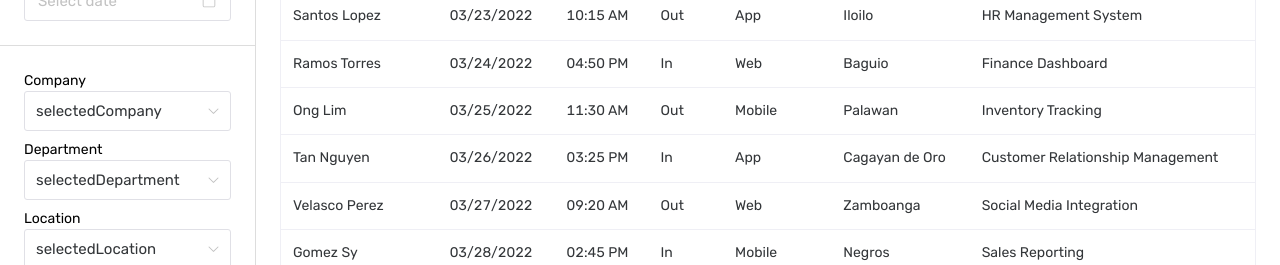
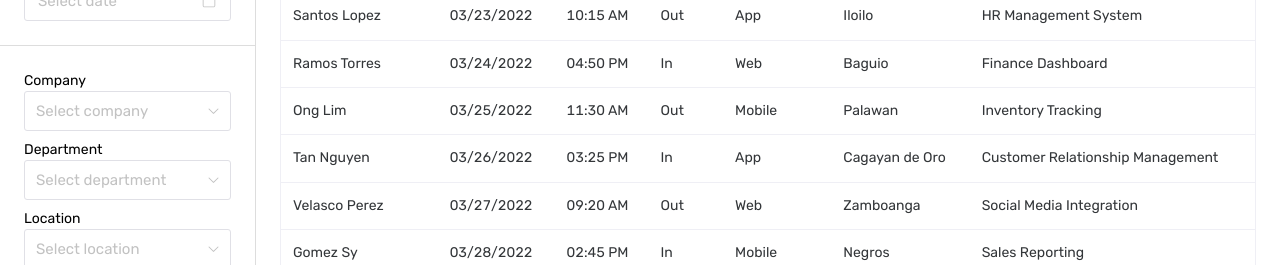
Before and after one commit to rebpacquiao/manage-attendance, a Vue app: page /attendance-logs in a window 1280 px wide. Shown: the part 535-800 px from the top of the page. Built offline with nearby package versions, Linux system fonts and the light colour scheme.

Commit message:
Fixed issue on Placeholder

```diff
--- a/src/components/Filters/Filters.vue
+++ b/src/components/Filters/Filters.vue
@@ -1,25 +1,20 @@
 <template>
-  <NFlex vertical>
-    <div
-      v-for="filterItem in filterItems"
-      :key="filterItem.label"
-      :class="filterItem.class"
-    >
-      <label>{{ filterItem.label }}</label>
+  <NSpace vertical>
+    <div v-for="(filter, index) in filters" :key="index" class="filter-items">
+      <label>{{ filter.label }}</label>
       <NSelect
-        v-model:value="filterItem.model"
+        :v-model="filter.model"
+        :placeholder="filter.placeholder"
+        :options="filter.options"
         size="large"
-        :placeholder="filterItem.placeholder"
-        :options="filterItem.options"
       />
     </div>
-  </NFlex>
-  <div></div>
+  </NSpace>
 </template>
 
 <script>
 import { defineComponent } from "vue";
-import { NSelect, NFlex } from "naive-ui";
+import { NSelect, NSpace } from "naive-ui";
 import { companyData } from "@/data/companyData.js";
 import { deparmentData } from "@/data/departmentData.js";
 import { locationsData } from "@/data/locationData.js";
@@ -29,40 +24,36 @@ export default defineComponent({
   name: "FilterComponent",
   components: {
     NSelect,
-    NFlex,
+    NSpace,
   },
   data() {
     return {
-      filterItems: [
+      filters: [
         {
           label: "Company",
-          class: "filter-items",
           model: "selectedCompany",
           placeholder: "Select company",
           options: companyData,
         },
         {
           label: "Department",
-          class: "filter-items",
-          model: "selectedDepartment",
+          model: "selectedDeparment",
           placeholder: "Select department",
           options: deparmentData,
         },
         {
           label: "Location",
-          class: "filter-items",
           model: "selectedLocation",
           placeholder: "Select location",
           options: locationsData,
         },
         {
           label: "Employee",
-          class: "filter-items",
           model: "selectedEmployee",
-          placeholder: "Select Employee",
+          placeholder: "Select employee",
           options: Employee.map((employee) => ({
             label: `${employee.firstName} ${employee.lastName}`,
-            value: employee,
+            value: `${employee.firstName} ${employee.lastName}`,
           })),
         },
       ],
```
